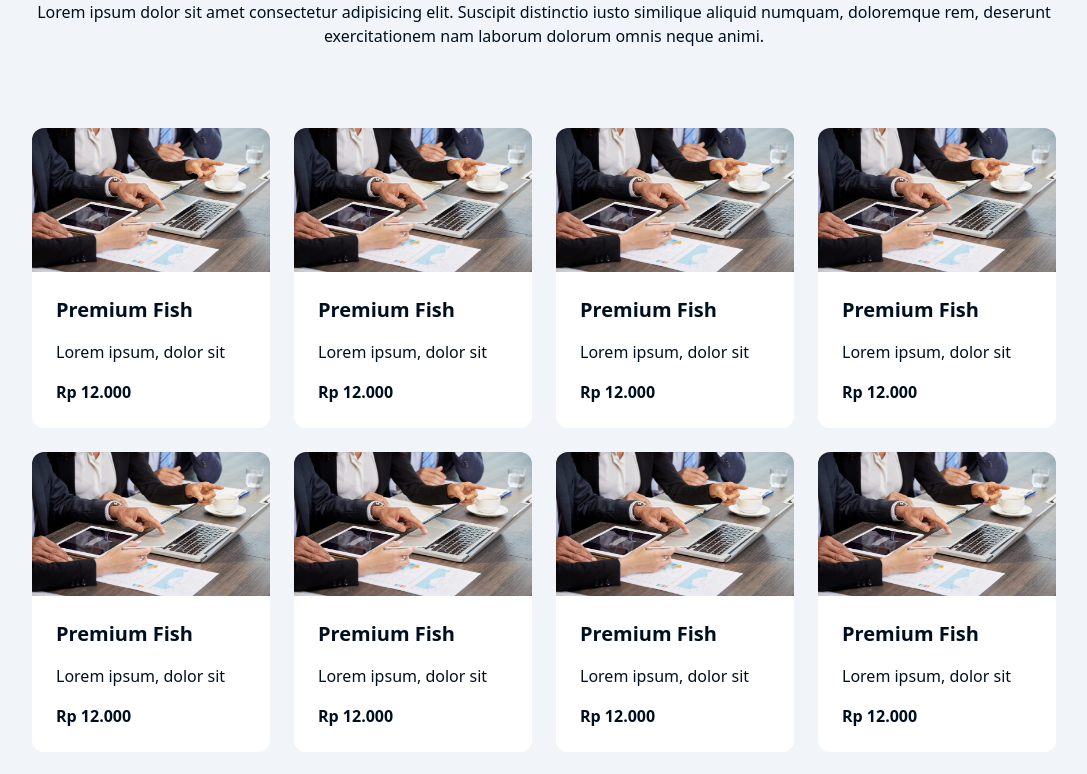
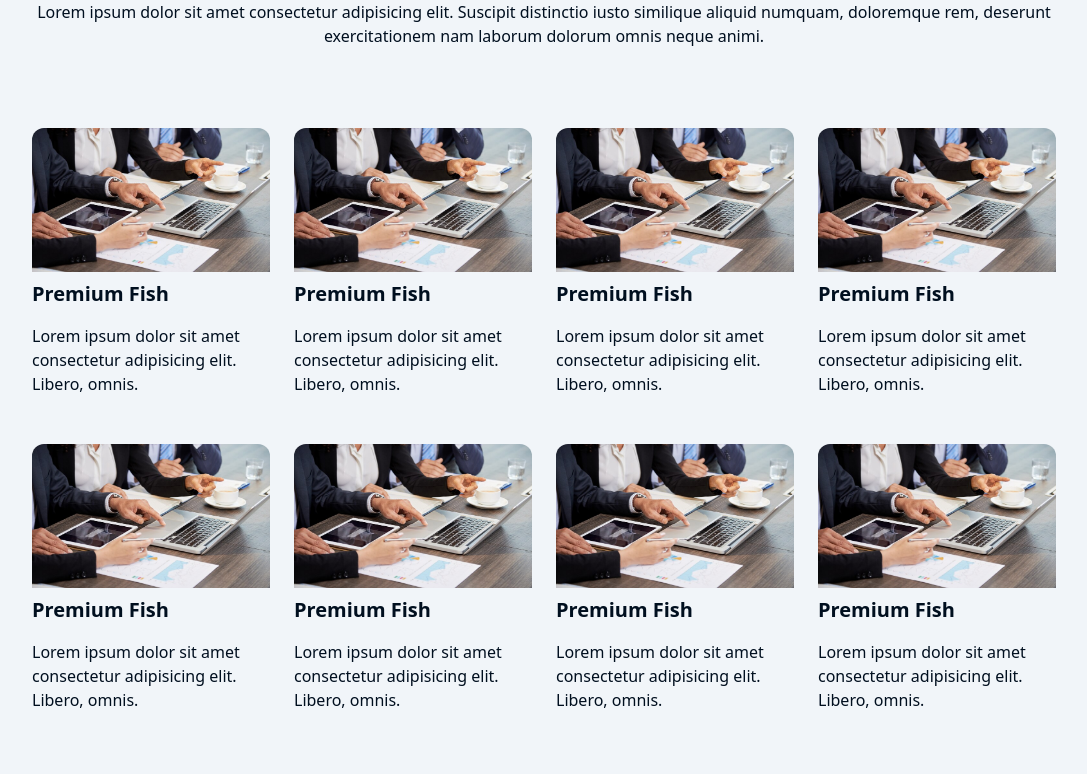
Before and after one commit to thoriqdharmawan/company-profile, a Next.js app: page / in a window 1280 px wide. Shown: the part 1600-2374 px from the top of the page, without its empty margins (96-1183 px from the left). Built offline with nearby package versions, Linux system fonts and the light colour scheme.

Commit message:
fix: product style

```diff
--- a/components/Products/ProductItem.tsx
+++ b/components/Products/ProductItem.tsx
@@ -2,17 +2,17 @@ import Image from "next/image";
 
 export default function ProductItem() {
   return (
-    <div className="rounded-xl overflow-hidden bg-white hover:shadow-2xl cursor-pointer">
-      <div className="h-36 w-full relative">
+    <div className="cursor-pointer overflow-hidden rounded-xl">
+      <div className="relative h-36 w-full">
         <Image alt="product" fill src="/images/hero.jpg" />
       </div>
 
-      <div className="p-6">
-        <h3 className="text-xl font-bold mb-4">Premium Fish</h3>
+      <div className="mt-2">
+        <h3 className="mb-4 text-xl font-bold">Premium Fish</h3>
         <p>
-          Lorem ipsum, dolor sit
+          Lorem ipsum dolor sit amet consectetur adipisicing elit. Libero,
+          omnis.
         </p>
-        <p className="mt-4 font-semibold">Rp 12.000</p>
       </div>
     </div>
   );
--- a/components/Products/index.tsx
+++ b/components/Products/index.tsx
@@ -3,8 +3,8 @@ import { Button } from "../ui/button";
 
 export default function Products() {
   return (
-    <div className="flex flex-col w-full items-center gap-6 py-14 bg-slate-100">
-      <div className="max-w-screen-lg flex flex-col gap-6 text-center">
+    <div className="flex w-full flex-col items-center gap-6 bg-slate-100 py-14">
+      <div className="flex max-w-screen-lg flex-col gap-6 text-center">
         <p className="font-semibold text-primary">WELCOME TO META VISION</p>
         <h2 className="text-4xl font-bold">
           We Simplify Software Usage For Any User Across Any Application.
@@ -16,8 +16,8 @@ export default function Products() {
         </p>
       </div>
 
-      <div className="max-w-screen-lg w-full flex flex-col gap-16">
-        <div className="grid grid-cols-2 md:grid-cols-3 lg:grid-cols-4 gap-6 mt-14">
+      <div className="flex w-full max-w-screen-lg flex-col gap-16">
+        <div className="mt-14 grid grid-cols-2 gap-x-6 gap-y-12 md:grid-cols-3 lg:grid-cols-4">
           <ProductItem />
           <ProductItem />
           <ProductItem />
@@ -28,7 +28,7 @@ export default function Products() {
           <ProductItem />
         </div>
 
-        <div className="w-full flex justify-center">
+        <div className="flex w-full justify-center">
           <Button>See All Products</Button>
         </div>
       </div>
```
